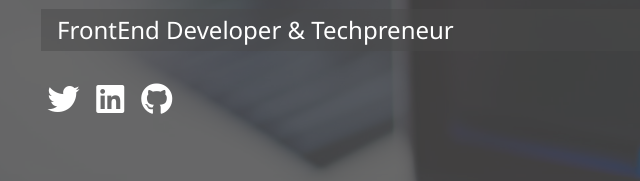
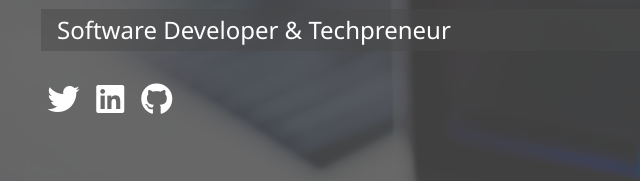
Before and after one commit to joladubu/my_portfolio, a website: page dist/index.html in a window 1280 px wide. Shown: the part 335-516 px from the top of the page, 23-663 px from the left. Drawn offline with Linux system fonts and the light colour scheme.

Commit message:
reviewed texts

```diff
--- a/dist/index.html
+++ b/dist/index.html
@@ -50,7 +50,7 @@
       Ajibola <span class="text-secondary">Oladubu</span>
     </h1>
     <h2 class="sm-heading">
-      FrontEnd Developer & Techpreneur
+      Software Developer & Techpreneur
     </h2>
     <div class="icons">
       <a href="https://twitter.com/joladubu">
```
